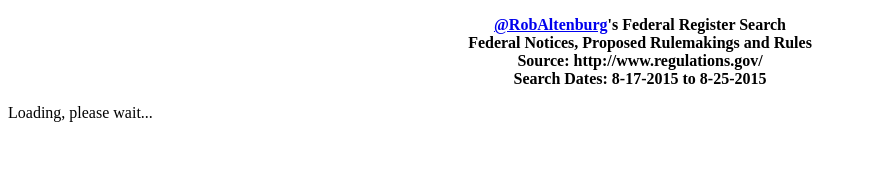
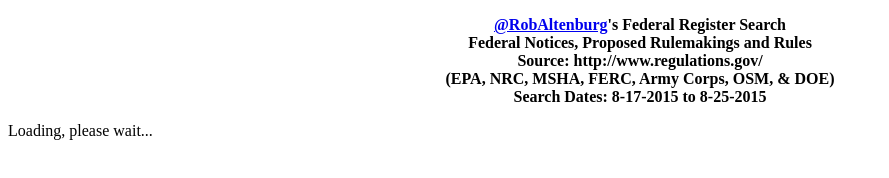
Before and after one commit to RobAltenburg/RobAltenburg.github.io, a plain HTML site: page FedComment.html in a window 1280 px wide. Shown: the whole page, without its empty margins (0-889 px from the left). Drawn offline with nearby package versions, Linux system fonts and the light colour scheme.

Commit message:
added agency list

```diff
--- a/FedComment.html
+++ b/FedComment.html
@@ -50,7 +50,9 @@
 <A HREF="https://twitter.com/RobAltenburg">@RobAltenburg</A>'s
         Federal Register Search
 	<BR>Federal Notices, Proposed Rulemakings and Rules
-	<BR>Source: http://www.regulations.gov/<BR>
+        <BR>Source: http://www.regulations.gov/
+        <BR>(EPA, NRC, MSHA, FERC, Army Corps, OSM, &amp; DOE)
+        <BR>
 	<span id="dates"></span>
 </P>
 <div id="datatable"></div>
```
